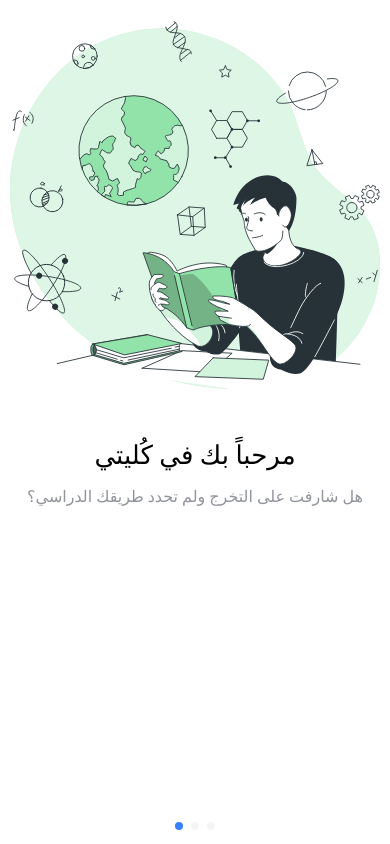
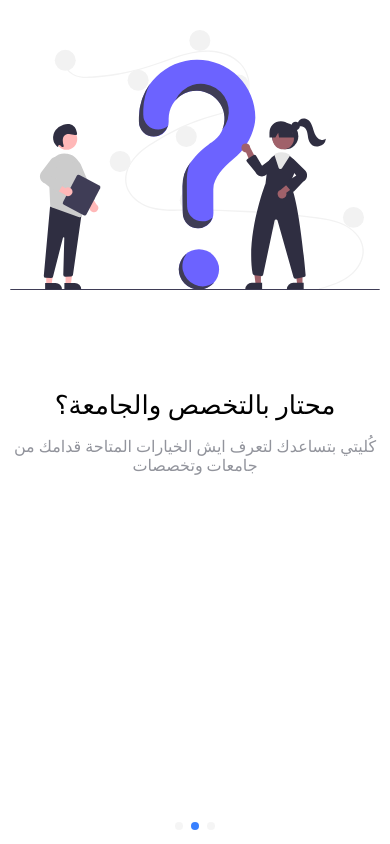
Before and after one commit to ShireenSehwail/Kolyati, a React (Create React App) app: page / in a window 390 px wide. Built offline with nearby package versions, Linux system fonts and the light colour scheme.

Commit message:
added second slide

```diff
--- /dev/null
+++ b/src/components/Slides/FirstSlide/FirsSlide.module.css
@@ -0,0 +1,11 @@
+.rowStyle
+{
+height: 400px;
+}
+@media only screen and (max-width: 600px){
+    .rowStyle
+    {
+    height: 300px;
+    margin-bottom: 50px;
+    }
+}
--- a/src/components/Slides/FirstSlide/FirstSlide.tsx
+++ b/src/components/Slides/FirstSlide/FirstSlide.tsx
@@ -1,14 +1,14 @@
 import { IonCol, IonContent, IonGrid, IonImg, IonRow, IonText } from '@ionic/react';
 import React from 'react';
+import classes from './FirsSlide.module.css';
 const FirstSlide:
 React.FC=()=>{
-const rowStyle={height:"400px"}
 return(
 <IonContent>
 <IonGrid>
   <IonRow  >
     <IonCol >
-    <IonImg style={rowStyle} src={require("../../../res/FirstSlide.svg")}/>
+    <IonImg className={classes.rowStyle} src={require("../../../res/FirstSlide.svg")}/>
 
     </IonCol>
   </IonRow>
--- /dev/null
+++ b/src/components/Slides/SecondSlide/SecondSlide.module.css
@@ -0,0 +1,11 @@
+.rowStyle
+{
+height: 400px;
+}
+@media only screen and (max-width: 600px){
+    .rowStyle
+    {
+    height: 300px;
+    margin-bottom: 50px;
+    }
+}
--- a/src/components/Slides/SecondSlide/SecondSlide.tsx
+++ b/src/components/Slides/SecondSlide/SecondSlide.tsx
@@ -1,6 +1,28 @@
+import { IonCol, IonContent, IonGrid, IonImg, IonRow, IonText } from '@ionic/react';
 import React from 'react';
+import classes from './SecondSlide.module.css';
 const SecondSlide:
-React.FC=()=>(
-  <h1>hi</h1>
-)
+React.FC=()=>{
+return(
+<IonContent>
+<IonGrid>
+  <IonRow  >
+    <IonCol >
+    <IonImg className={classes.rowStyle} src={require("../../../res/SecondSlide.svg")}/>
+
+    </IonCol>
+  </IonRow>
+  <IonRow>
+    <IonCol>
+      <IonText>
+      <h1>محتار بالتخصص والجامعة؟</h1>
+      </IonText>
+      <IonText color="medium">
+        <h6>كُليتي بتساعدك لتعرف ايش الخيارات المتاحة قدامك من جامعات وتخصصات</h6>
+      </IonText>
+    </IonCol>
+  </IonRow>
+</IonGrid>
+</IonContent>
+  )}
 export default SecondSlide;
--- a/src/components/Welcome/Welcome.tsx
+++ b/src/components/Welcome/Welcome.tsx
@@ -1,10 +1,11 @@
 import {   IonContent, IonPage, IonSlide, IonSlides } from "@ionic/react";
 import React from "react";
 import FirstSlide from "../Slides/FirstSlide/FirstSlide";
+import SecondSlide from "../Slides/SecondSlide/SecondSlide";
 
 
  const Welcome :React.FC=()=>{const slideOpts = {
-    initialSlide: 0,
+    initialSlide: 1,
     speed: 400
   };
   const style={
@@ -18,7 +19,7 @@ import FirstSlide from "../Slides/FirstSlide/FirstSlide";
         <FirstSlide/>
       </IonSlide>
       <IonSlide>
-        <h1>Slide 2</h1>
+        <SecondSlide/>
       </IonSlide>
       <IonSlide>
         <h1>Slide 3</h1>
--- a/src/pages/CaseCreation/CaseCreation.tsx
+++ b/src/pages/CaseCreation/CaseCreation.tsx
@@ -1,6 +1,5 @@
 import { IonButton,  IonContent, IonHeader, IonInput, IonItem, IonLabel, IonList, IonMenuButton,  IonSelect, IonSelectOption, IonTextarea, IonTitle,  IonToolbar } from '@ionic/react';
 import React, { useEffect, useState } from 'react';
-import './CaseCreation.css';
 import {LOCAL_STORAGE_KEY_CASE,LOCAL_STORAGE_KEY_CASE_CREATED} from '../../containers/App'
 import { useHistory } from "react-router-dom";
 import PageNotFound from '../PageNotFound/PageNotFound';
```
Also changed, not shown: src/pages/CaseCreation/CaseCreation.css (deleted), src/res/SecondSlide.svg (added).
